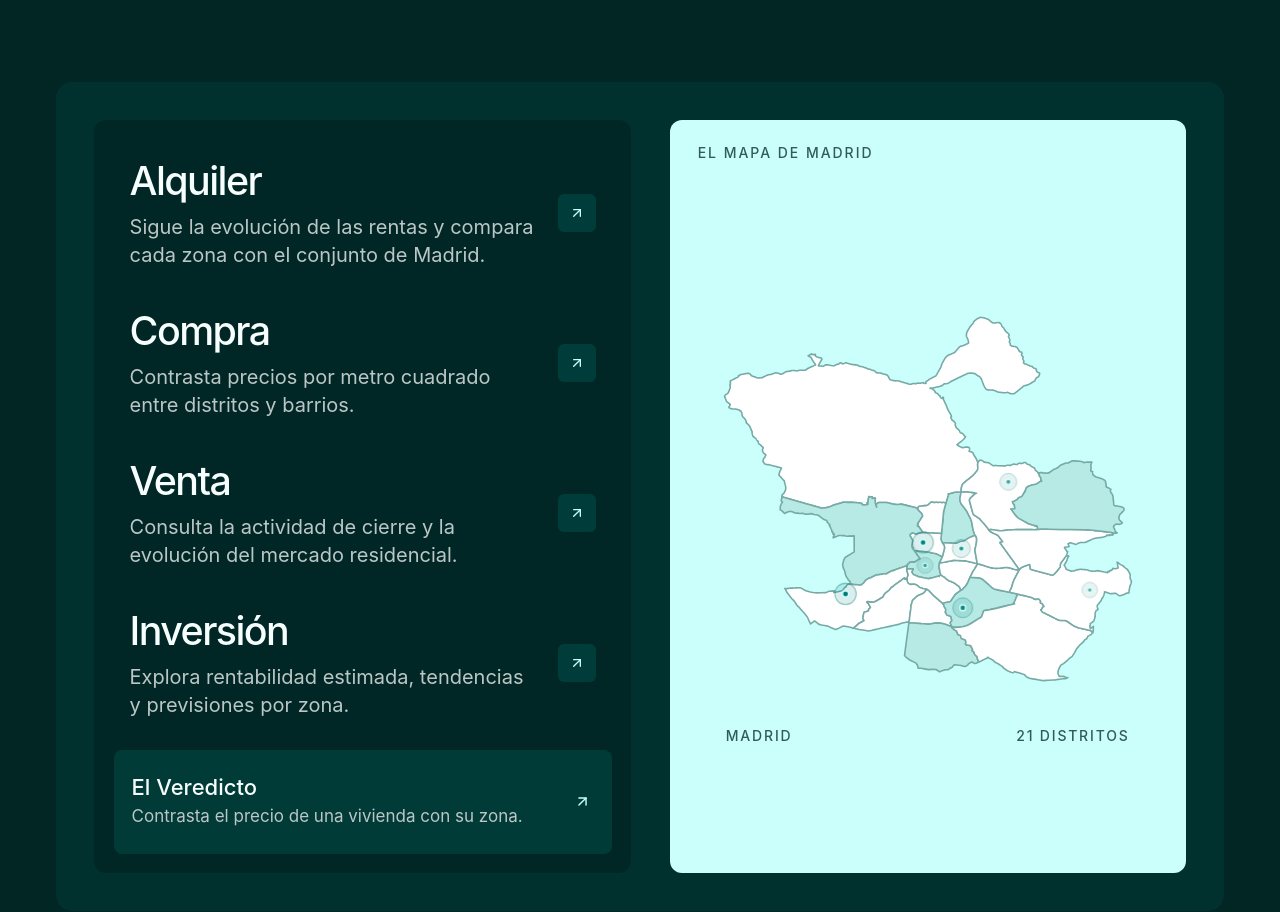
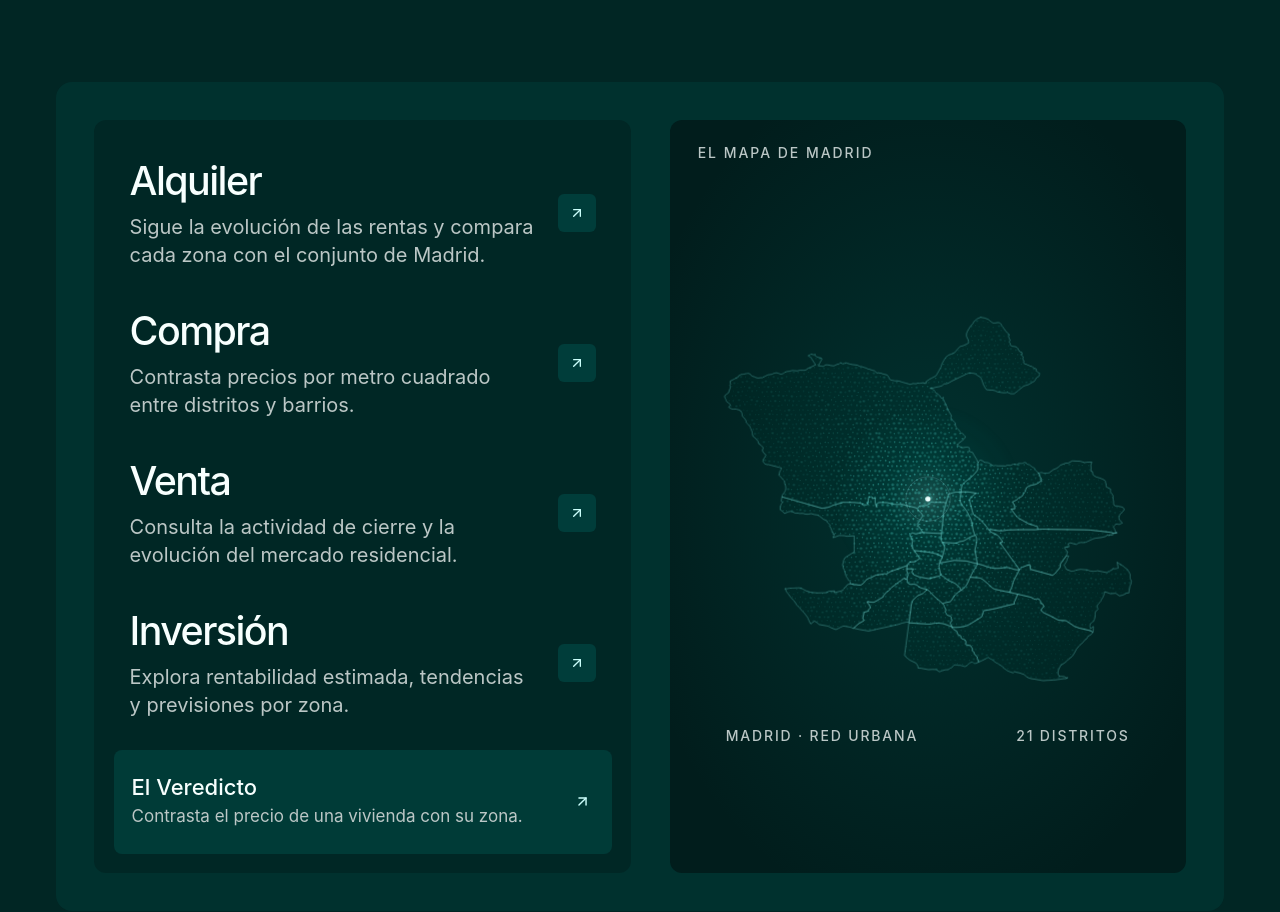
Before and after one commit to rodrigoapvigil/madrid-urban-intelligent, a Next.js app in the folder frontend/: page / in a window 1280 px wide. Shown: the part 3371-4283 px from the top of the page. Built offline with nearby package versions, Linux system fonts and the light colour scheme.

Commit message:
Restyle landing district map as luminous point cloud

```diff
--- a/frontend/components/MadridDistrictMap.tsx
+++ b/frontend/components/MadridDistrictMap.tsx
@@ -8,6 +8,29 @@ type DistrictFeature = {
   geometry?: { type?: string; coordinates?: unknown };
 };
 type DistrictMapData = { features?: DistrictFeature[] };
+
+type ProjectedDistrict = {
+  name: string;
+  index: number;
+  d: string;
+  cx: number;
+  cy: number;
+  points: Point[];
+};
+
+type MapParticle = { x: number; y: number; r: number; opacity: number; group: number };
+
+const containsPoint = (point: Point, polygon: Point[]) => {
+  const [x, y] = point;
+  let inside = false;
+  for (let i = 0, j = polygon.length - 1; i < polygon.length; j = i++) {
+    const [xi, yi] = polygon[i];
+    const [xj, yj] = polygon[j];
+    const crosses = (yi > y) !== (yj > y) && x < ((xj - xi) * (y - yi)) / (yj - yi) + xi;
+    if (crosses) inside = !inside;
+  }
+  return inside;
+};
 
 const projectGeometry = (features: DistrictFeature[]) => {
   const rings: Array<{ name: string; points: Point[] }> = [];
@@ -38,17 +61,60 @@ const projectGeometry = (features: DistrictFeature[]) => {
     let centerX = 0, centerY = 0;
     for (const [x, y] of ring.points) { centerX += x; centerY += y; }
     centerX /= ring.points.length; centerY /= ring.points.length;
+    const points = ring.points.map(([x, y]) => [
+      offsetX + (x - minX) * scale,
+      height - offsetY - (y - minY) * scale,
+    ] as Point);
     return {
-    name: ring.name,
-    index,
-    d: ring.points.map(([x, y], i) => `${i ? 'L' : 'M'}${(offsetX + (x - minX) * scale).toFixed(2)},${(height - offsetY - (y - minY) * scale).toFixed(2)}`).join(' ') + ' Z',
-    cx: offsetX + (centerX - minX) * scale,
-    cy: height - offsetY - (centerY - minY) * scale,
-  }; });
+      name: ring.name,
+      index,
+      d: points.map(([x, y], i) => `${i ? 'L' : 'M'}${x.toFixed(2)},${y.toFixed(2)}`).join(' ') + ' Z',
+      cx: offsetX + (centerX - minX) * scale,
+      cy: height - offsetY - (centerY - minY) * scale,
+      points,
+    };
+  });
+};
+
+const createParticles = (districts: ProjectedDistrict[]) => {
+  const particles: MapParticle[] = [];
+  const step = 5.3;
+  districts.forEach(({ points, index }) => {
+    const minX = Math.min(...points.map(([x]) => x));
+    const maxX = Math.max(...points.map(([x]) => x));
+    const minY = Math.min(...points.map(([, y]) => y));
+    const maxY = Math.max(...points.map(([, y]) => y));
+    const seed = (x: number, y: number) => {
+      const value = Math.sin(x * 127.1 + y * 311.7 + index * 74.7) * 43758.5453;
+      return value - Math.floor(value);
+    };
+
+    for (let row = 0; minY + row * step <= maxY; row += 1) {
+      for (let column = 0; minX + column * step <= maxX; column += 1) {
+        const jitterX = (seed(column, row) - 0.5) * 2.2;
+        const jitterY = (seed(row + 19, column + 7) - 0.5) * 2.2;
+        const x = minX + column * step + (row % 2) * step * 0.5 + jitterX;
+        const y = minY + row * step + jitterY;
+        if (!containsPoint([x, y], points)) continue;
+
+        const distance = Math.hypot(x - 260, y - 260);
+        const core = Math.exp(-(distance * distance) / 13500);
+        const variation = seed(column + index * 13, row + index * 29);
+        particles.push({
+          x,
+          y,
+          r: 0.65 + variation * 0.65 + core * 0.35,
+          opacity: Math.min(0.88, 0.12 + core * 0.58 + variation * 0.16),
+          group: Math.floor(variation * 5),
+        });
+      }
+    }
+  });
+  return particles;
 };
 
 export default function MadridDistrictMap() {
-  const [districts, setDistricts] = useState<Array<{ name: string; index: number; d: string; cx: number; cy: number }>>([]);
+  const [districts, setDistricts] = useState<ProjectedDistrict[]>([]);
 
   useEffect(() => {
     let active = true;
@@ -66,24 +132,39 @@ export default function MadridDistrictMap() {
     return () => { active = false; };
   }, []);
 
+  const particles = districts.length ? createParticles(districts) : [];
+
   return (
-    <div className="mi-district-map">
+    <div className="mi-district-map mi-district-map--network">
       {districts.length ? (
         <svg viewBox="0 0 520 520" role="img" aria-label="Mapa de los 21 distritos de Madrid">
           <title>Los 21 distritos de Madrid</title>
-          <desc>Mapa municipal dividido por distritos con puntos animados que evocan actividad urbana.</desc>
-          <g className="mi-district-map__shapes">
-            {districts.map(({ name, index, d }) => <path key={`${name}-${index}`} d={d} className={index % 4 === 0 ? 'mi-district-map__district mi-district-map__district--accent' : 'mi-district-map__district'} />)}
+          <desc>Los límites oficiales de los distritos forman una red de puntos luminosos, más intensa en el centro de Madrid.</desc>
+          <defs>
+            <radialGradient id="madrid-map-core">
+              <stop stopColor="#CBFFFC" stopOpacity=".2"/>
+              <stop offset=".45" stopColor="#00BFB1" stopOpacity=".08"/>
+              <stop offset="1" stopColor="#00BFB1" stopOpacity="0"/>
+            </radialGradient>
+          </defs>
+          <circle className="mi-district-map__core" cx="260" cy="260" r="112" fill="url(#madrid-map-core)" />
+          <g className="mi-district-map__particles">
+            {[0, 1, 2, 3, 4].map((group) => (
+              <g key={group} className={`mi-district-map__particle-group mi-district-map__particle-group--${group}`}>
+                {particles.filter((particle) => particle.group === group).map(({ x, y, r, opacity }, index) => (
+                  <circle key={index} cx={x} cy={y} r={r} style={{ opacity }} />
+                ))}
+              </g>
+            ))}
           </g>
-          {districts.filter(({ index }) => index % 3 === 0).map(({ cx, cy, index }) => (
-            <g key={index} className="mi-district-map__beacon" style={{ animationDelay: `${index * 180}ms` }}>
-              <circle cx={cx} cy={cy} r="10" className="mi-district-map__pulse" />
-              <circle cx={cx} cy={cy} r="3" className="mi-district-map__point" />
-            </g>
-          ))}
+          <g className="mi-district-map__outlines">
+            {districts.map(({ name, index, d }) => <path key={`${name}-${index}`} d={d} className="mi-district-map__district" />)}
+          </g>
+          <circle className="mi-district-map__core-ring" cx="260" cy="260" r="25" />
+          <circle className="mi-district-map__core-point" cx="260" cy="260" r="3" />
         </svg>
       ) : <div className="mi-district-map__loading" aria-label="Cargando el mapa de Madrid" />}
-      <div className="mi-district-map__caption"><span>Madrid</span><span>21 distritos</span></div>
+      <div className="mi-district-map__caption"><span>Madrid · Red urbana</span><span>21 distritos</span></div>
     </div>
   );
 }
--- a/frontend/components/MadridLanding.css
+++ b/frontend/components/MadridLanding.css
@@ -160,19 +160,28 @@
 .mi-verdict strong { font-size: 22px; font-weight: 500; }
 .mi-verdict small { color: var(--mi-silver); font-size: 17px; line-height: 1.4; }
 .mi-verdict > svg { width: 17px; height: 17px; color: var(--mi-mist); }
-.mi-city-visual { position: relative; min-height: 550px; padding: 30px; display: flex; flex-direction: column; align-items: center; justify-content: center; overflow: hidden; border-radius: 12px; color: var(--mi-deep); background: var(--mi-mist); }
-.mi-city-visual__label { position: absolute; z-index: 2; top: 24px; left: 28px; color: #315b58; font-size: 14px; font-weight: 500; letter-spacing: .14em; text-transform: uppercase; }
-.mi-district-map { position: relative; z-index: 1; width: min(100%,520px); margin: 32px auto 10px; }
+.mi-city-visual { position: relative; min-height: 550px; padding: 30px; display: flex; flex-direction: column; align-items: center; justify-content: center; overflow: hidden; border-radius: 12px; color: var(--mi-mist); background: radial-gradient(ellipse 60% 58% at 50% 49%,rgba(0,130,124,.2),transparent 100%),#011d1c; }
+.mi-city-visual__label { position: absolute; z-index: 2; top: 24px; left: 28px; color: var(--mi-silver); font-size: 14px; font-weight: 500; letter-spacing: .14em; text-transform: uppercase; }
+.mi-district-map { position: relative; z-index: 1; width: min(100%,590px); margin: 32px auto 10px; }
 .mi-district-map svg { display: block; width: 100%; height: auto; overflow: visible; }
-.mi-district-map__district { fill: #fff; stroke: #76aaa6; stroke-width: 1.6; stroke-linejoin: round; vector-effect: non-scaling-stroke; }
-.mi-district-map__district--accent { fill: #b7eae4; }
-.mi-district-map__beacon { transform-box: fill-box; transform-origin: center; animation: mi-map-beacon 3.6s ease-in-out infinite; }
-.mi-district-map__pulse { fill: rgba(0,130,124,.14); stroke: rgba(0,130,124,.46); stroke-width: 1; }
-.mi-district-map__point { fill: #007a73; stroke: var(--mi-mist); stroke-width: 1.5; }
-.mi-district-map__caption { display: flex; justify-content: space-between; padding: 0 26px; color: #315b58; font-size: 14px; font-weight: 500; letter-spacing: .13em; text-transform: uppercase; }
-.mi-district-map__loading { width: 65%; aspect-ratio: 1; margin: 50px auto; border: 1px solid #8cbab6; border-radius: 50%; background: radial-gradient(circle,rgba(0,130,124,.16),transparent 65%); animation: mi-map-loading 1.8s ease-in-out infinite alternate; }
-@keyframes mi-map-beacon { 0%,100% { opacity: .64; transform: scale(.88); } 50% { opacity: 1; transform: scale(1.22); } }
+.mi-district-map__district { fill: rgba(0,130,124,.018); stroke: rgba(111,211,205,.38); stroke-width: 1; stroke-linejoin: round; vector-effect: non-scaling-stroke; }
+.mi-district-map__outlines { pointer-events: none; }
+.mi-district-map__particle-group { fill: #55e1d7; animation: mi-map-twinkle 4.8s ease-in-out infinite alternate; }
+.mi-district-map__particle-group--1 { animation-delay: -1.1s; }
+.mi-district-map__particle-group--2 { animation-delay: -2.3s; }
+.mi-district-map__particle-group--3 { animation-delay: -3.4s; }
+.mi-district-map__particle-group--4 { animation-delay: -4.1s; }
+.mi-district-map__core { transform-box: fill-box; transform-origin: center; animation: mi-map-core 4s ease-in-out infinite; }
+.mi-district-map__core-ring { fill: none; stroke: rgba(203,255,252,.28); stroke-width: .8; transform-box: fill-box; transform-origin: center; animation: mi-map-core 4s ease-in-out infinite; }
+.mi-district-map__core-point { fill: #edfffe; filter: drop-shadow(0 0 5px #55e1d7); }
+.mi-district-map__caption { display: flex; justify-content: space-between; padding: 0 26px; color: var(--mi-silver); font-size: 14px; font-weight: 500; letter-spacing: .13em; text-transform: uppercase; }
+.mi-district-map__loading { width: 65%; aspect-ratio: 1; margin: 50px auto; border: 1px solid rgba(111,211,205,.3); border-radius: 50%; background: radial-gradient(circle,rgba(0,130,124,.18),transparent 65%); animation: mi-map-loading 1.8s ease-in-out infinite alternate; }
+@keyframes mi-map-twinkle { from { opacity: .3; } to { opacity: .92; } }
+@keyframes mi-map-core { 0%,100% { opacity: .45; transform: scale(.86); } 50% { opacity: 1; transform: scale(1.12); } }
 @keyframes mi-map-loading { to { opacity: .45; transform: scale(.94); } }
+@media (prefers-reduced-motion: reduce) {
+  .mi-district-map__particle-group, .mi-district-map__core, .mi-district-map__core-ring, .mi-district-map__loading { animation: none; }
+}
 
 /* Trend: a legible chart inside a single calm panel. */
 .mi-insight__layout { display: grid; grid-template-columns: minmax(300px,.72fr) minmax(0,1.28fr); align-items: center; gap: clamp(48px,8vw,112px); }
```
